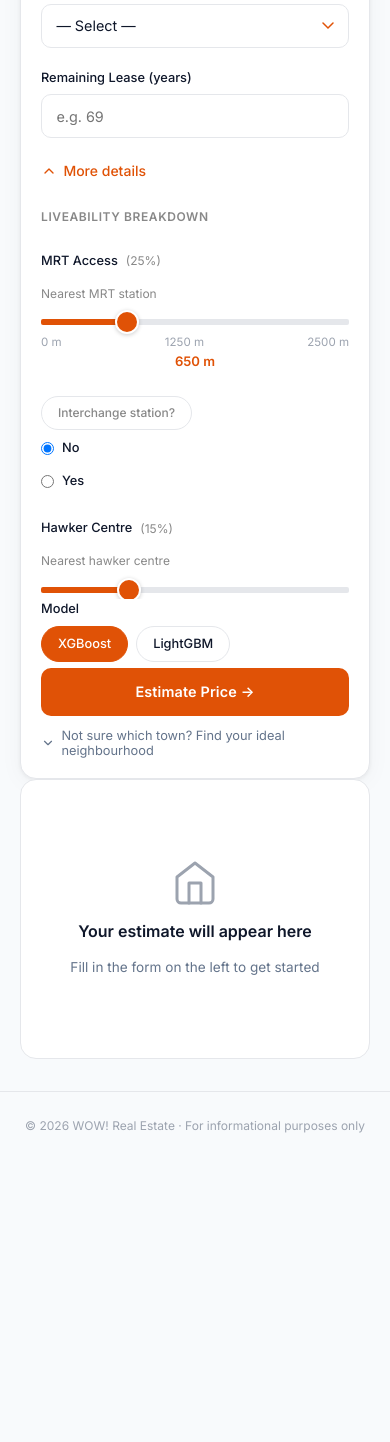
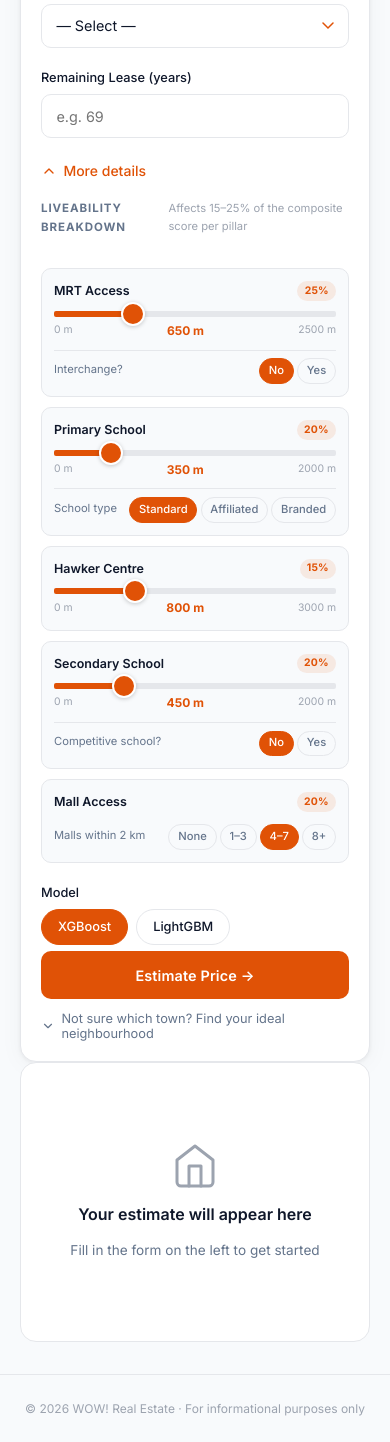
Before and after one commit to Lucas-sam93/HDB-Data-Sprint, a Flask app: page / in a window 390 px wide, after a click on "More details". Shown: the part 761-2203 px from the top of the page. Before the commit the page ends 1894 px from the top, so only its background shows below. Run offline with Flask 3, Linux system fonts and the light colour scheme.

Commit message:
Refactor liveability section layout and styles; enhance accessibility and responsiveness

```diff
--- a/app/static/style.css
+++ b/app/static/style.css
@@ -333,8 +333,8 @@ select.text-input {
   transition: max-height 180ms ease-in; /* collapse: faster, ease-in */
 }
 .details-content.open {
-  max-height: 400px;
-  transition: max-height 250ms ease-out; /* expand */
+  max-height: 2400px;
+  transition: max-height 350ms ease-out; /* expand */
 }
 
 /* ── Sliders ───────────────────────────────────────────────── */
@@ -618,77 +618,123 @@ input[type="range"]::-moz-range-thumb {
   input[type="range"] { height: 6px; }
 }
 
-/* ── Liveability pillar layout ─────────────────────────────── */
-.section-label {
-  font-size: 0.75rem;
+/* ── Liveability pillar cards ──────────────────────────────── */
+.liveability-header {
+  display: flex;
+  align-items: center;
+  gap: 0.5rem;
+  margin-bottom: 0.75rem;
+  grid-column: 1 / -1;
+}
+.liveability-title {
+  font-size: 0.72rem;
+  font-weight: 700;
+  letter-spacing: 0.08em;
+  text-transform: uppercase;
+  color: var(--muted);
+}
+.liveability-hint {
+  font-size: 0.7rem;
+  color: var(--dim);
+}
+
+.pillars-grid {
+  display: grid;
+  grid-template-columns: 1fr 1fr;
+  gap: 0.625rem;
+  grid-column: 1 / -1;
+}
+
+.pillar-card {
+  background: var(--bg);
+  border: 1px solid var(--border);
+  border-radius: 10px;
+  padding: 0.75rem;
+  display: flex;
+  flex-direction: column;
+  gap: 0.6rem;
+  transition: border-color var(--ease);
+}
+.pillar-card:focus-within { border-color: var(--accent); }
+
+.pillar-card-hd {
+  display: flex;
+  align-items: center;
+  justify-content: space-between;
+  gap: 0.5rem;
+}
+.pillar-name {
+  font-size: 0.78rem;
   font-weight: 600;
-  text-transform: uppercase;
-  letter-spacing: 0.05em;
-  color: var(--text-muted, #888);
-  margin: 0.5rem 0 0.25rem;
+  color: var(--text);
 }
-.pillar-row {
+.pillar-badge {
+  font-size: 0.65rem;
+  font-weight: 700;
+  color: var(--accent);
+  background: rgba(224,82,6,0.1);
+  border-radius: 999px;
+  padding: 0.1rem 0.45rem;
+  letter-spacing: 0.02em;
+  flex-shrink: 0;
+}
+
+/* Slider within pillar card */
+.pillar-slider { display: flex; flex-direction: column; gap: 0.25rem; }
+.pillar-slider-footer {
   display: flex;
-  gap: 1.5rem;
-  align-items: flex-start;
+  justify-content: space-between;
+  align-items: center;
+}
+.pillar-slider-hint { font-size: 0.65rem; color: var(--dim); }
+.pillar-slider-val  { font-size: 0.75rem; font-weight: 700; color: var(--accent); }
+
+/* Option row (label + toggle/stepper) */
+.pillar-option {
+  display: flex;
+  align-items: center;
+  justify-content: space-between;
+  gap: 0.5rem;
+  flex-wrap: wrap;
+  padding-top: 0.35rem;
+  border-top: 1px solid var(--border);
+}
+.pillar-option-label {
+  font-size: 0.7rem;
+  color: var(--muted);
+  flex-shrink: 0;
+}
+
+/* Toggle buttons (Yes/No, school type) — scoped to pillar cards */
+.pillar-toggle {
+  display: flex;
+  gap: 0.2rem;
   flex-wrap: wrap;
 }
-.pillar-dist { flex: 1 1 200px; }
-.pillar-pills {
-  display: flex;
-  flex-direction: column;
-  gap: 0.4rem;
-  min-width: 140px;
+.pillar-toggle-opt { cursor: pointer; }
+.pillar-toggle-opt input[type="radio"] { display: none; }
+.pillar-toggle-opt span {
+  display: inline-block;
+  border: 1px solid var(--border);
+  border-radius: 999px;
+  padding: 0.18rem 0.55rem;
+  font-size: 0.7rem;
+  font-weight: 500;
+  color: var(--muted);
+  transition: all 120ms ease-out;
+  white-space: nowrap;
+  user-select: none;
 }
-.dist-label {
-  font-size: 0.75rem;
-  color: var(--text-muted, #888);
-  display: block;
-  margin-bottom: 0.25rem;
+.pillar-toggle-opt:hover span     { border-color: var(--accent); color: var(--accent); }
+.pillar-toggle-opt input:checked + span {
+  background: var(--accent);
+  border-color: var(--accent);
+  color: #fff;
 }
-.pill-label {
-  font-size: 0.75rem;
-  color: var(--text-muted, #888);
-  margin-bottom: 0.1rem;
-}
-.pill-opt {
-  display: flex;
-  align-items: center;
-  gap: 0.35rem;
-  font-size: 0.875rem;
-  cursor: pointer;
-}
-.stepper {
-  display: flex;
-  align-items: center;
-  gap: 0.4rem;
-}
-.stepper input[type="number"] {
-  width: 3.5rem;
-  text-align: center;
-  border: 1px solid var(--border, #ddd);
-  border-radius: 0.375rem;
-  padding: 0.2rem;
-  font-size: 0.875rem;
-}
-.step-btn {
-  width: 1.75rem;
-  height: 1.75rem;
-  border: 1px solid var(--border, #ddd);
-  border-radius: 0.375rem;
-  background: var(--surface, #fff);
-  cursor: pointer;
-  font-size: 1rem;
-  line-height: 1;
-  display: flex;
-  align-items: center;
-  justify-content: center;
-}
-.step-btn:hover { background: var(--surface-hover, #f5f5f5); }
-.pillar-weight {
-  font-size: 0.75rem;
-  color: var(--text-muted, #888);
-  font-weight: 400;
+
+
+@media (max-width: 767px) {
+  .pillars-grid { grid-template-columns: 1fr; }
 }
 
 /* ── Reduced motion ────────────────────────────────────────── */
--- a/app/templates/index.html
+++ b/app/templates/index.html
@@ -7,7 +7,7 @@
   <link rel="preconnect" href="https://fonts.googleapis.com" />
   <link rel="preconnect" href="https://fonts.gstatic.com" crossorigin />
   <link href="https://fonts.googleapis.com/css2?family=DM+Serif+Display&family=Inter:wght@300;400;500;600;700;800&display=swap" rel="stylesheet" />
-  <link rel="stylesheet" href="{{ url_for('static', filename='style.css') }}?v=4" />
+  <link rel="stylesheet" href="{{ url_for('static', filename='style.css') }}?v=6" />
 </head>
 <body>
 
@@ -180,113 +180,121 @@
         <div class="details-content" id="detailsContent" aria-hidden="true">
           <div class="form-grid">
 
-            <!-- Liveability breakdown: 5 pillars -->
-            <p class="section-label" style="grid-column:1/-1">Liveability breakdown</p>
+            <div class="liveability-header">
+              <span class="liveability-title">Liveability breakdown</span>
+              <span class="liveability-hint">Affects 15&ndash;25% of the composite score per pillar</span>
+            </div>
 
-            <!-- MRT (25%) -->
-            <div class="field slider-field" style="grid-column:1/-1">
-              <label>MRT Access <span class="pillar-weight">(25%)</span></label>
-              <div class="pillar-row">
-                <div class="pillar-dist">
-                  <span class="dist-label">Nearest MRT station</span>
+            <div class="pillars-grid">
+
+              <!-- MRT (25%) -->
+              <div class="pillar-card">
+                <div class="pillar-card-hd">
+                  <span class="pillar-name">MRT Access</span>
+                  <span class="pillar-badge">25%</span>
+                </div>
+                <div class="pillar-slider">
                   <input type="range" name="mrt_distance" id="liv_mrt_dist"
                     min="0" max="2500" step="50" value="625" />
-                  <div class="slider-labels"><span>0 m</span><span>1250 m</span><span>2500 m</span></div>
-                  <div class="slider-val" id="liv_mrt_val">625 m</div>
+                  <div class="pillar-slider-footer">
+                    <span class="pillar-slider-hint">0 m</span>
+                    <span class="pillar-slider-val" id="liv_mrt_val">625 m</span>
+                    <span class="pillar-slider-hint">2500 m</span>
+                  </div>
                 </div>
-                <div class="pillar-pills">
-                  <span class="pill-label">Interchange station?</span>
-                  <label class="pill-opt"><input type="radio" name="mrt_interchange" value="0" checked /> No</label>
-                  <label class="pill-opt"><input type="radio" name="mrt_interchange" value="1" /> Yes</label>
-                </div>
-              </div>
-            </div>
-
-            <!-- Hawker (15%) -->
-            <div class="field slider-field" style="grid-column:1/-1">
-              <label>Hawker Centre <span class="pillar-weight">(15%)</span></label>
-              <div class="pillar-row">
-                <div class="pillar-dist">
-                  <span class="dist-label">Nearest hawker centre</span>
-                  <input type="range" name="hawker_distance" id="liv_hawker_dist"
-                    min="0" max="3000" step="50" value="792" />
-                  <div class="slider-labels"><span>0 m</span><span>1500 m</span><span>3000 m</span></div>
-                  <div class="slider-val" id="liv_hawker_val">792 m</div>
-                </div>
-                <div class="pillar-pills">
-                  <span class="pill-label">Food stalls at nearest hawker</span>
-                  <div class="stepper">
-                    <button type="button" class="step-btn" data-target="liv_hawker_stalls" data-delta="-5">&#8722;</button>
-                    <input type="number" name="hawker_stalls" id="liv_hawker_stalls"
-                      min="0" max="200" step="1" value="43" />
-                    <button type="button" class="step-btn" data-target="liv_hawker_stalls" data-delta="5">+</button>
+                <div class="pillar-option">
+                  <span class="pillar-option-label">Interchange?</span>
+                  <div class="pillar-toggle">
+                    <label class="pillar-toggle-opt"><input type="radio" name="mrt_interchange" value="0" checked /><span>No</span></label>
+                    <label class="pillar-toggle-opt"><input type="radio" name="mrt_interchange" value="1" /><span>Yes</span></label>
                   </div>
                 </div>
               </div>
-            </div>
 
-            <!-- Mall (20%) -->
-            <div class="field slider-field" style="grid-column:1/-1">
-              <label>Mall Access <span class="pillar-weight">(20%)</span></label>
-              <div class="pillar-row">
-                <div class="pillar-dist">
-                  <span class="dist-label">Nearest mall</span>
-                  <input type="range" name="mall_distance" id="liv_mall_dist"
-                    min="0" max="3000" step="50" value="613" />
-                  <div class="slider-labels"><span>0 m</span><span>1500 m</span><span>3000 m</span></div>
-                  <div class="slider-val" id="liv_mall_val">613 m</div>
+              <!-- Primary School (20%) -->
+              <div class="pillar-card">
+                <div class="pillar-card-hd">
+                  <span class="pillar-name">Primary School</span>
+                  <span class="pillar-badge">20%</span>
                 </div>
-                <div class="pillar-pills">
-                  <span class="pill-label">Malls within 2 km</span>
-                  <div class="stepper">
-                    <button type="button" class="step-btn" data-target="liv_mall_count" data-delta="-1">&#8722;</button>
-                    <input type="number" name="mall_within_2km" id="liv_mall_count"
-                      min="0" max="20" step="1" value="5" />
-                    <button type="button" class="step-btn" data-target="liv_mall_count" data-delta="1">+</button>
+                <div class="pillar-slider">
+                  <input type="range" name="pri_distance" id="liv_pri_dist"
+                    min="0" max="2000" step="50" value="361" />
+                  <div class="pillar-slider-footer">
+                    <span class="pillar-slider-hint">0 m</span>
+                    <span class="pillar-slider-val" id="liv_pri_val">361 m</span>
+                    <span class="pillar-slider-hint">2000 m</span>
+                  </div>
+                </div>
+                <div class="pillar-option">
+                  <span class="pillar-option-label">School type</span>
+                  <div class="pillar-toggle">
+                    <label class="pillar-toggle-opt"><input type="radio" name="pri_school_type" value="standard" checked /><span>Standard</span></label>
+                    <label class="pillar-toggle-opt"><input type="radio" name="pri_school_type" value="affiliated" /><span>Affiliated</span></label>
+                    <label class="pillar-toggle-opt"><input type="radio" name="pri_school_type" value="branded" /><span>Branded</span></label>
                   </div>
                 </div>
               </div>
-            </div>
 
-            <!-- Secondary School (20%) -->
-            <div class="field slider-field" style="grid-column:1/-1">
-              <label>Secondary School <span class="pillar-weight">(20%)</span></label>
-              <div class="pillar-row">
-                <div class="pillar-dist">
-                  <span class="dist-label">Nearest secondary school</span>
+              <!-- Hawker (15%) -->
+              <div class="pillar-card">
+                <div class="pillar-card-hd">
+                  <span class="pillar-name">Hawker Centre</span>
+                  <span class="pillar-badge">15%</span>
+                </div>
+                <div class="pillar-slider">
+                  <input type="range" name="hawker_distance" id="liv_hawker_dist"
+                    min="0" max="3000" step="50" value="792" />
+                  <div class="pillar-slider-footer">
+                    <span class="pillar-slider-hint">0 m</span>
+                    <span class="pillar-slider-val" id="liv_hawker_val">792 m</span>
+                    <span class="pillar-slider-hint">3000 m</span>
+                  </div>
+                </div>
+              </div>
+
+              <!-- Secondary School (20%) -->
+              <div class="pillar-card">
+                <div class="pillar-card-hd">
+                  <span class="pillar-name">Secondary School</span>
+                  <span class="pillar-badge">20%</span>
+                </div>
+                <div class="pillar-slider">
                   <input type="range" name="sec_distance" id="liv_sec_dist"
                     min="0" max="2000" step="50" value="459" />
-                  <div class="slider-labels"><span>0 m</span><span>1000 m</span><span>2000 m</span></div>
-                  <div class="slider-val" id="liv_sec_val">459 m</div>
+                  <div class="pillar-slider-footer">
+                    <span class="pillar-slider-hint">0 m</span>
+                    <span class="pillar-slider-val" id="liv_sec_val">459 m</span>
+                    <span class="pillar-slider-hint">2000 m</span>
+                  </div>
                 </div>
-                <div class="pillar-pills">
-                  <span class="pill-label">Competitive school?</span>
-                  <label class="pill-opt"><input type="radio" name="sec_quality" value="0" checked /> No</label>
-                  <label class="pill-opt"><input type="radio" name="sec_quality" value="1" /> Yes</label>
+                <div class="pillar-option">
+                  <span class="pillar-option-label">Competitive school?</span>
+                  <div class="pillar-toggle">
+                    <label class="pillar-toggle-opt"><input type="radio" name="sec_quality" value="0" checked /><span>No</span></label>
+                    <label class="pillar-toggle-opt"><input type="radio" name="sec_quality" value="1" /><span>Yes</span></label>
+                  </div>
                 </div>
               </div>
-            </div>
 
-            <!-- Primary School (20%) -->
-            <div class="field slider-field" style="grid-column:1/-1">
-              <label>Primary School <span class="pillar-weight">(20%)</span></label>
-              <div class="pillar-row">
-                <div class="pillar-dist">
-                  <span class="dist-label">Nearest primary school</span>
-                  <input type="range" name="pri_distance" id="liv_pri_dist"
-                    min="0" max="2000" step="50" value="361" />
-                  <div class="slider-labels"><span>0 m</span><span>1000 m</span><span>2000 m</span></div>
-                  <div class="slider-val" id="liv_pri_val">361 m</div>
+              <!-- Mall (20%) -->
+              <div class="pillar-card">
+                <div class="pillar-card-hd">
+                  <span class="pillar-name">Mall Access</span>
+                  <span class="pillar-badge">20%</span>
                 </div>
-                <div class="pillar-pills">
-                  <span class="pill-label">School type</span>
-                  <label class="pill-opt"><input type="radio" name="pri_school_type" value="standard" checked /> Standard</label>
-                  <label class="pill-opt"><input type="radio" name="pri_school_type" value="affiliated" /> Affiliated</label>
-                  <label class="pill-opt"><input type="radio" name="pri_school_type" value="branded" /> Branded/Elite</label>
+                <div class="pillar-option" style="border-top: none; padding-top: 0;">
+                  <span class="pillar-option-label">Malls within 2 km</span>
+                  <div class="pillar-toggle">
+                    <label class="pillar-toggle-opt"><input type="radio" name="mall_within_2km" value="0" /><span>None</span></label>
+                    <label class="pillar-toggle-opt"><input type="radio" name="mall_within_2km" value="2" /><span>1–3</span></label>
+                    <label class="pillar-toggle-opt"><input type="radio" name="mall_within_2km" value="5" checked /><span>4–7</span></label>
+                    <label class="pillar-toggle-opt"><input type="radio" name="mall_within_2km" value="10" /><span>8+</span></label>
+                  </div>
                 </div>
               </div>
-            </div>
 
+            </div><!-- /pillars-grid -->
           </div>
         </div><!-- /details-content -->
 
@@ -572,7 +580,6 @@
   [
     ['liv_mrt_dist',    'liv_mrt_val'],
     ['liv_hawker_dist', 'liv_hawker_val'],
-    ['liv_mall_dist',   'liv_mall_val'],
     ['liv_sec_dist',    'liv_sec_val'],
     ['liv_pri_dist',    'liv_pri_val'],
   ].forEach(([id, valId]) => {
@@ -587,21 +594,7 @@
     });
   });
 
-  // Stepper buttons (hawker stalls, mall count)
-  document.querySelectorAll('.step-btn').forEach(btn => {
-    btn.addEventListener('click', () => {
-      const inp = document.getElementById(btn.dataset.target);
-      if (!inp) return;
-      const delta = parseInt(btn.dataset.delta);
-      const newVal = Math.max(
-        parseInt(inp.min) || 0,
-        Math.min(parseInt(inp.max) || 9999, parseInt(inp.value || 0) + delta)
-      );
-      inp.value = newVal;
-    });
-  });
-
-  // ── More details toggle ───────────────────────────────────────
+// ── More details toggle ───────────────────────────────────────
   (function() {
     const btn     = document.getElementById('detailsToggle');
     const content = document.getElementById('detailsContent');
```
